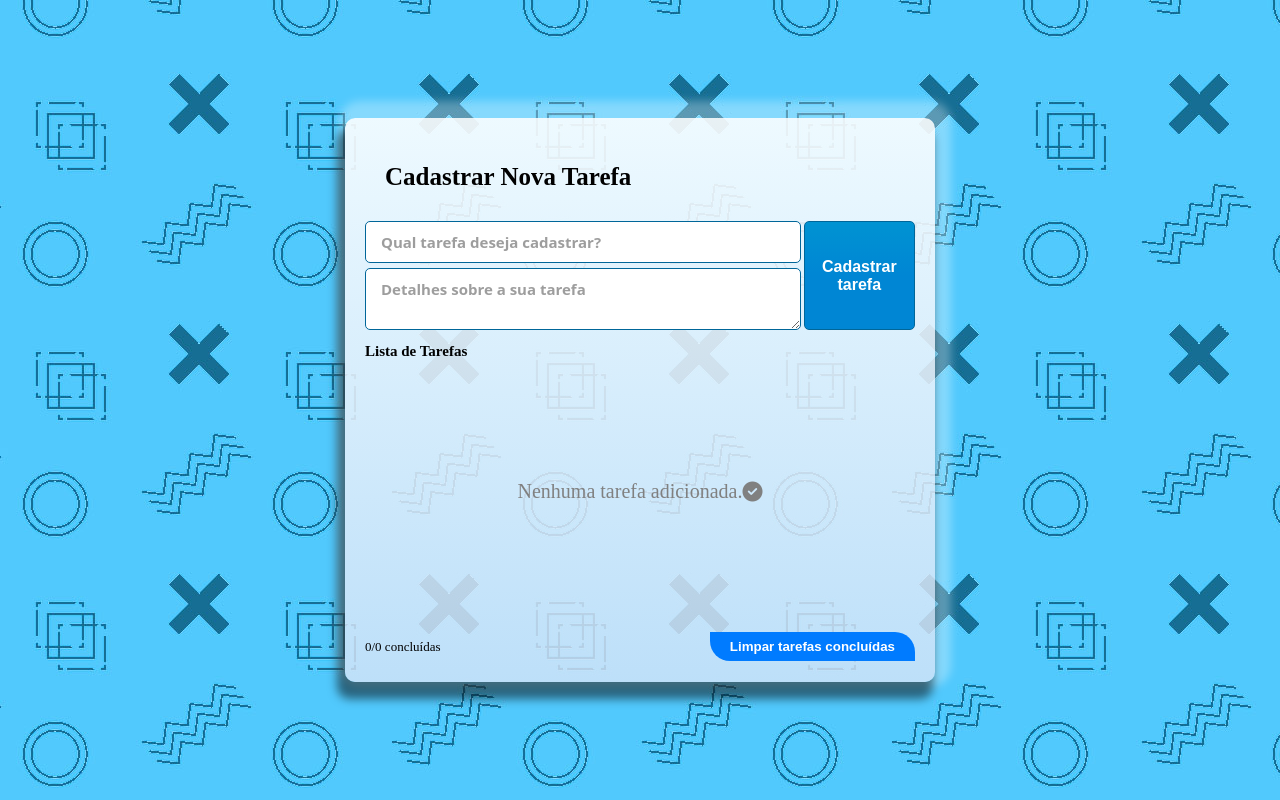
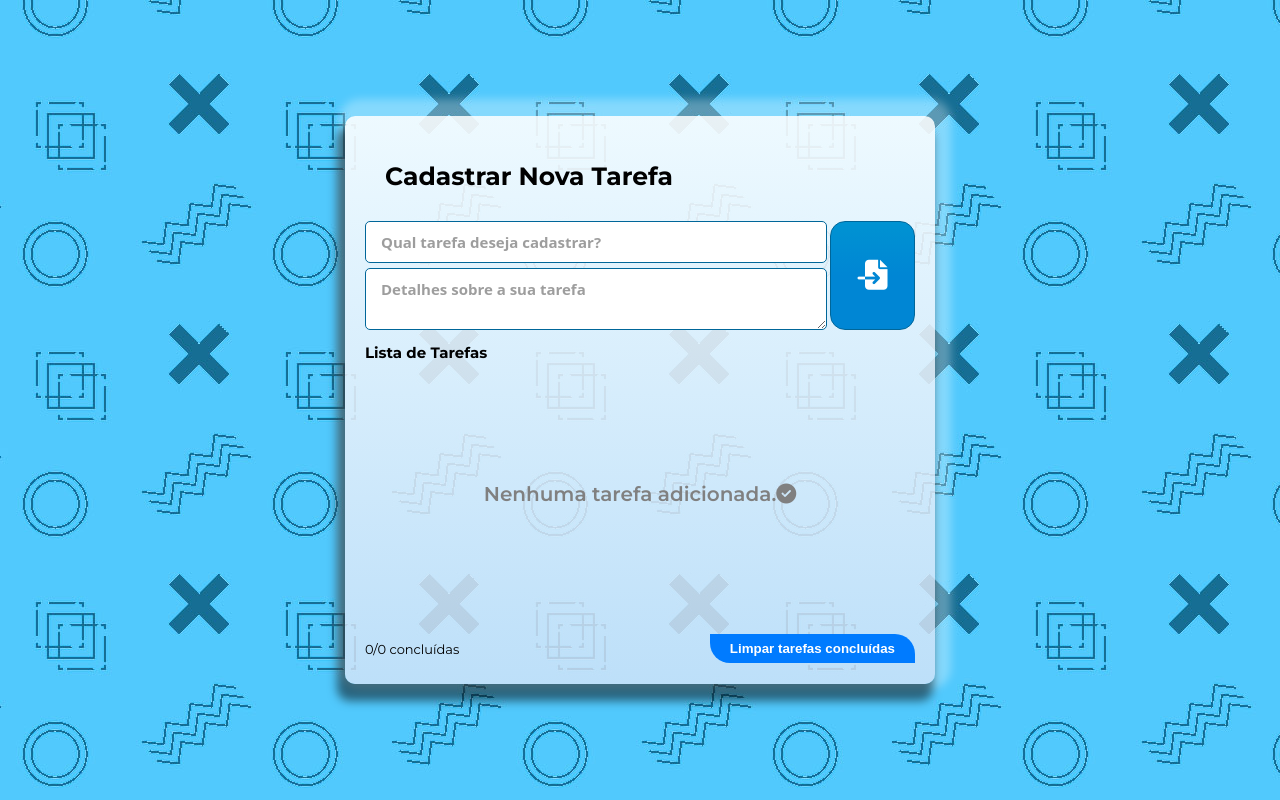
Before and after one commit to JSolRibeiro/tasksManagement, a plain HTML site: page index.html in a window 1280 px wide. Drawn offline with Linux system fonts and the light colour scheme.

Commit message:
correção fontes e botão enviar tarefa

```diff
--- a/index.html
+++ b/index.html
@@ -10,7 +10,13 @@
       crossorigin="anonymous"
     ></script>
     <title>Teste toDoList</title>
-    <link rel="icon" type="image/x-icon" href="/imgs/tasks.svg">
+    <link rel="preconnect" href="https://fonts.googleapis.com" />
+    <link rel="preconnect" href="https://fonts.gstatic.com" crossorigin />
+    <link
+      href="https://fonts.googleapis.com/css2?family=Montserrat:ital,wght@0,100..900;1,100..900&display=swap"
+      rel="stylesheet"
+    />
+    <link rel="icon" type="image/x-icon" href="/imgs/tasks.svg" />
   </head>
   <body>
     <main class="toDoMain">
@@ -36,7 +42,9 @@
               placeholder="Detalhes sobre a sua tarefa"
             ></textarea>
           </span>
-          <button class="sendTask" aria-label="Cadastrar tarefa">Cadastrar tarefa</button>
+          <button class="sendTask" aria-label="Cadastrar tarefa">
+            <i class="fa-solid fa-file-import"></i>
+          </button>
         </form>
       </section>
       <h2>Lista de Tarefas</h2>
--- a/index.js
+++ b/index.js
@@ -273,6 +273,7 @@ createTasks = (event) => {
     const NewTaskData = getNewTaskData(event);
     const checkbox = getCheckBoxAndTask(NewTaskData);
     const inputTask = document.getElementById('description');
+    const inputTaskDescription = document.getElementById('DetailedDescription');
     if (!event.target.description.value) {
         inputTask.classList.add('empty');
     } else {
@@ -286,6 +287,7 @@ createTasks = (event) => {
         countTasks(updatedTasks);
     }
     inputTask.value = '';
+    inputTaskDescription.value = '';
 }
 
 window.onload = () => {
--- a/style.css
+++ b/style.css
@@ -6,7 +6,10 @@ html {
   font-size: 10px;
   width: 100%;
   height: 100%;
-  font-family: Montserrat;
+  font-family: "Montserrat", serif;
+  font-optical-sizing: auto;
+  font-weight: 600;
+  font-style: normal;
 }
 
 body {
@@ -148,14 +151,14 @@ input[type="checkbox"]:checked + label::before {
 }
 
 .sendTask {
-  width: 25%;
+  width: 18%;
   max-height: 11.1rem;
   margin-left: 0.5rem;
   background: linear-gradient(#0093d2, #0086d4 50%);
   border: 1px solid #069;
-  border-radius: 0.5rem;
-  font-size: 1.6rem;
-  font-weight: bold;
+  border-radius: 1.5rem;
+  font-size: 3.0rem;
+  font-weight: 600;
   color: white;
   transition: 0.2s;
 
```
